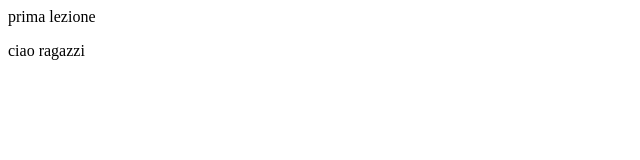
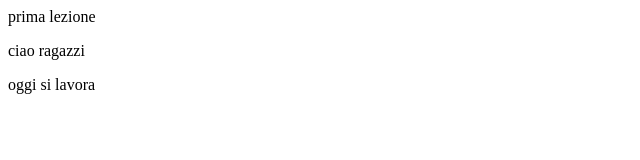
Before and after one commit to graziarandazzo/lezione_4, a plain HTML site: page index.html in a window 1280 px wide. Shown: the whole page, without its empty margins (0-640 px from the left). Drawn offline with Linux system fonts and the light colour scheme.

Commit message:
aggiunta nuovo paragrafo

```diff
--- a/index.html
+++ b/index.html
@@ -5,5 +5,6 @@
     <body>
         <h>prima lezione</h>
         <p>ciao ragazzi</p>
+        <p>oggi si lavora</p>
     </body>
 </html>
```
